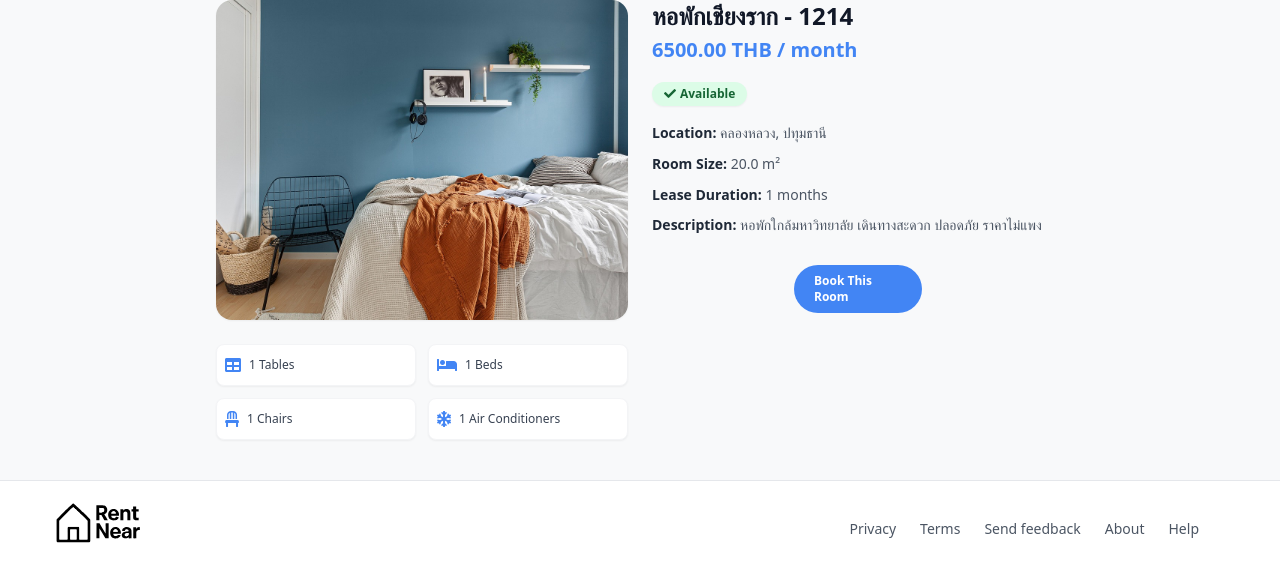
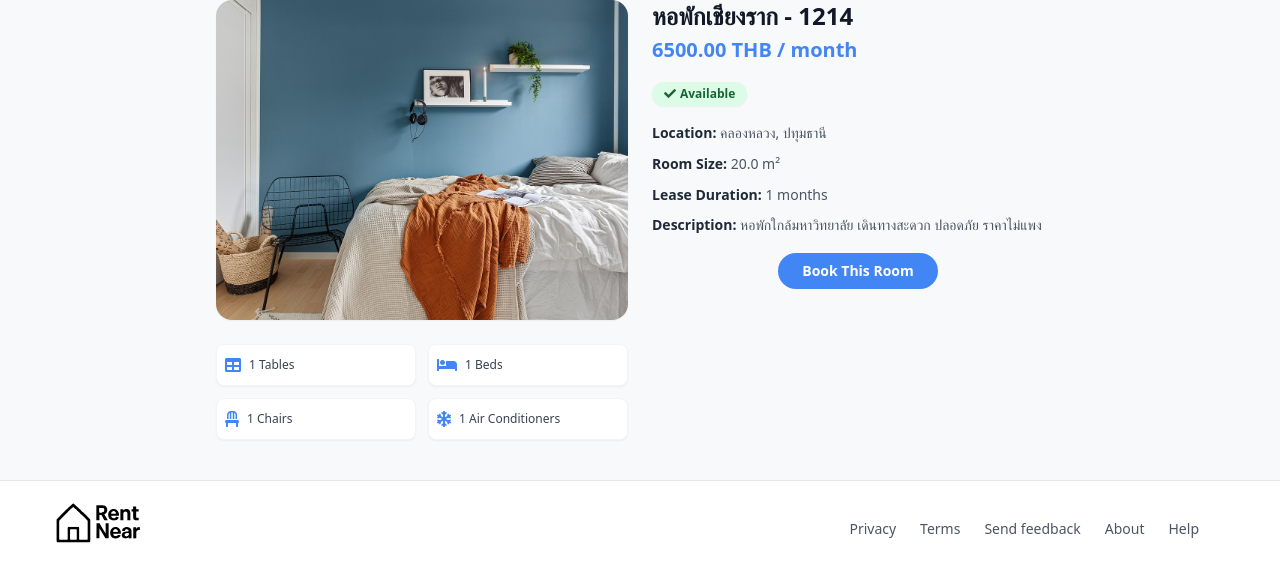
Before and after one commit to Xuli2317/DSI202, a Django app: page /room/18/ in a window 1280 px wide. Shown: the part 185-761 px from the top of the page. Run offline with Django 5.2, Linux system fonts and the light colour scheme; data comes from the database, SQL or seed files in the repository; both versions use the stored data as it was after the commit; some libraries are stand-ins or nearby versions.

Commit message:
update room_detail

```diff
--- a/myapp/templates/room_detail.html
+++ b/myapp/templates/room_detail.html
@@ -183,25 +183,24 @@
         {% endif %}
     </div>
 
-            <!-- Booking Button -->
+    <!-- Booking Button (Adjusted Position) -->
     {% if room.available %}
-            <div class="pt-3">
+    <div class="flex mt-18 margin-top:100px">
         {% if request.user.is_authenticated %}
         <button onclick="showBookingPopup()"
-                        class="w-full sm:w-32 px-5 py-2 bg-[#4285f4] text-white rounded-3xl font-semibold text-xs flex items-center justify-center mx-auto"
+                class="w-full sm:w-40 px-6 py-2 bg-[#4285f4] text-white rounded-3xl font-semibold text-sm hover:bg-[#3267d6] transition duration-300 flex items-center justify-center mx-auto"
                 style="font-family: ui-sans-serif, system-ui, sans-serif, 'Apple Color Emoji', 'Segoe UI Emoji', 'Segoe UI Symbol', 'Noto Color Emoji';">
             Book This Room
         </button>
         {% else %}
-                <a href="{% url 'login' %}?next={% url 'room_detail' pk=room.pk %}"
-                   class="block w-full sm:w-32 px-5 py-2 bg-[#4285f4] text-white rounded-3xl font-semibold text-xs flex items-center justify-center mx-auto"
+        <a href="{% url 'account_login' %}?next={% url 'room_detail' pk=room.pk %}"
+           class="w-full sm:w-40 px-6 py-2 bg-[#4285f4] text-white rounded-3xl font-semibold text-sm hover:bg-[#3267d6] transition duration-300 flex items-center justify-center mx-auto"
            style="font-family: ui-sans-serif, system-ui, sans-serif, 'Apple Color Emoji', 'Segoe UI Emoji', 'Segoe UI Symbol', 'Noto Color Emoji';">
             Book This Room
         </a>
         {% endif %}
     </div>
     {% endif %}
-        </div>
 </div>
 </section>
 
```
Also changed, not shown: db.sqlite3, 1 other file. Lines whose indentation alone changed are shown as unchanged.
